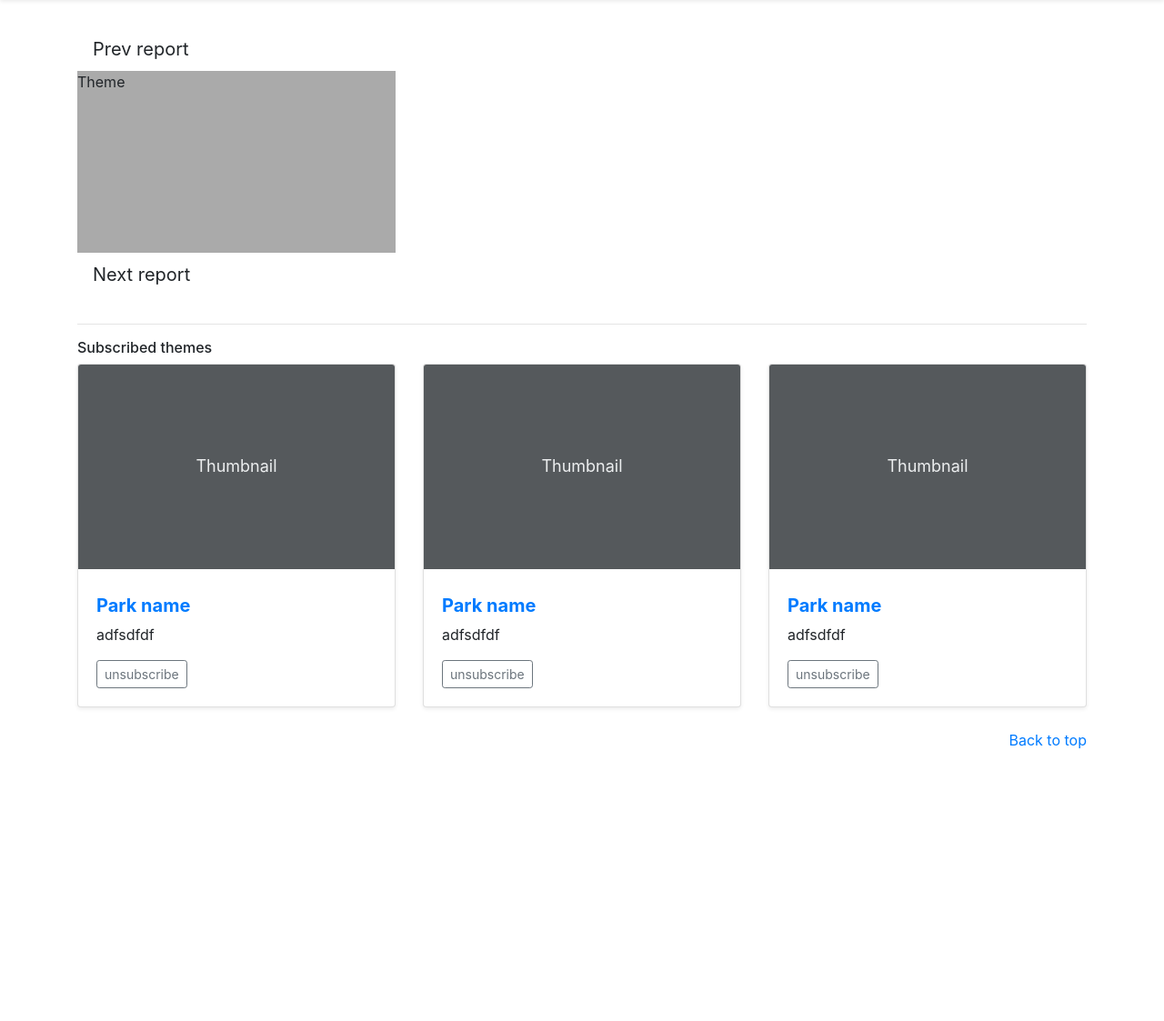
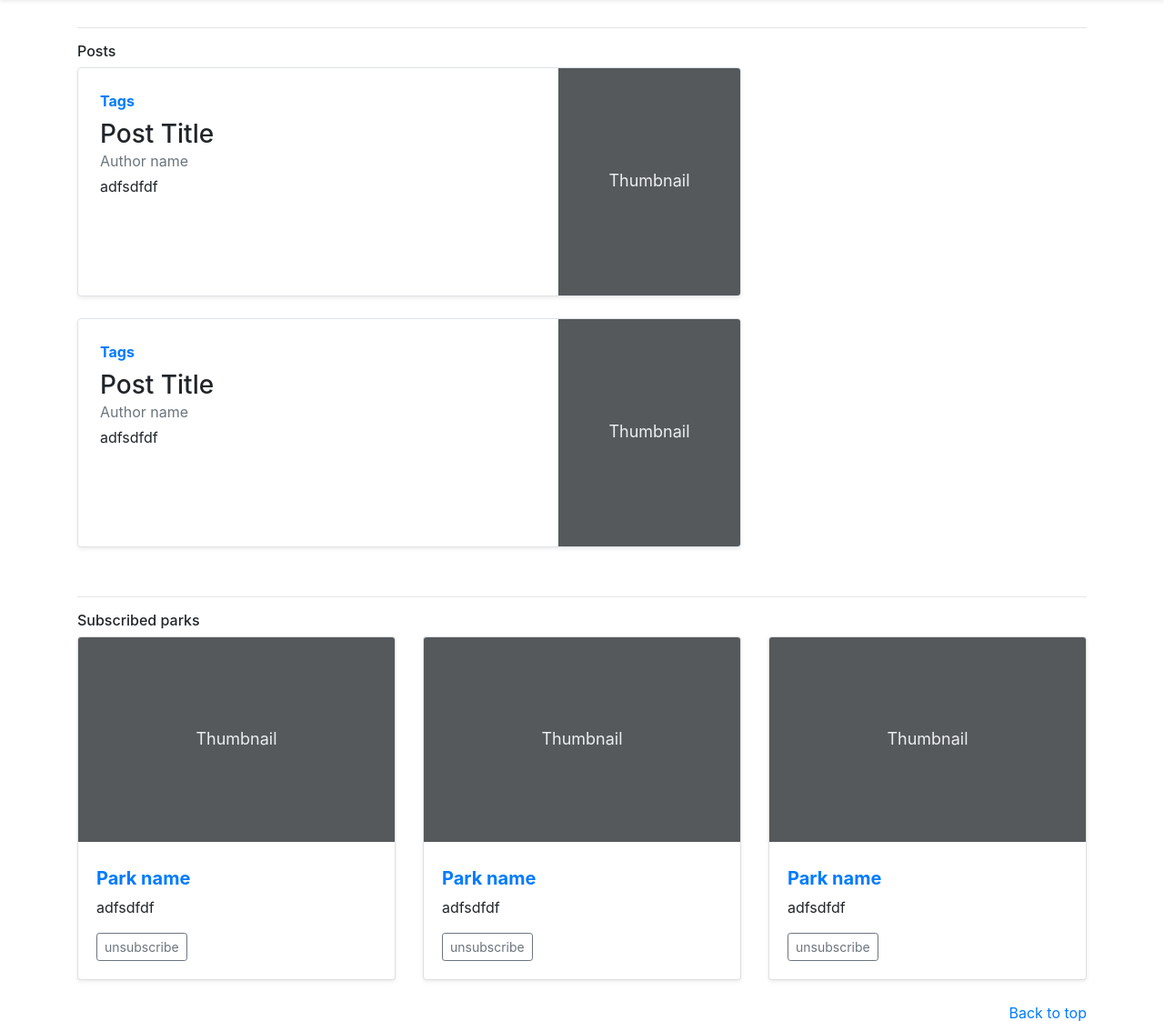
Before and after one commit to nsaranya4/APAD_AmusementParks, a Flask app: page /manage in a window 1280 px wide. Shown: the part 56-1179 px from the top of the page at 91% size. Before the commit the page ends 880 px from the top, so only its background shows below. Run offline with Flask 2, Linux system fonts and the light colour scheme; some libraries are stand-ins or nearby versions.

Commit message:
connecting all pages together

```diff
--- a/ui/AmusePark/amuse-park/app.py
+++ b/ui/AmusePark/amuse-park/app.py
@@ -2,19 +2,36 @@ from flask import Flask, render_template, url_for, request, redirect
 
 app = Flask(__name__)
 
+
+
 @app.route('/')
+def login():
+    return render_template('login.html')
+
+@app.route('/viewing')
 def viewing():
     themes = [{"name": "Park name", "description": "adfsdfdf"},{"name": "Park name", "description": "adfsdfdf"}, {"name": "Park name", "description": "adfsdfdf"}]
     return render_template('viewing.html', themes=themes)
 
 @app.route('/manage')
 def manage():
+    posts = [{"title": "Post Title", "name": "Author name", "description": "adfsdfdf"}, {"title": "Post Title", "name": "Author name", "description": "adfsdfdf"},]
     subscribes = [{"name": "Park name", "description": "adfsdfdf"},{"name": "Park name", "description": "adfsdfdf"}, {"name": "Park name", "description": "adfsdfdf"}]
-    return render_template('manage.html', subscribes=subscribes)
+    return render_template('manage.html', subscribes=subscribes, posts=posts)
 @app.route('/createtheme')
 def createTheme():
 
-        return render_template('createtheme.html')
+    return render_template('createtheme.html')
+
+@app.route('/singletheme')
+def singleTheme():
+
+    return render_template('singletheme.html')
+
+@app.route('/newreport')
+def newReport():
+
+    return render_template('newreport.html')
 
 
 
--- a/ui/AmusePark/amuse-park/templates/base.html
+++ b/ui/AmusePark/amuse-park/templates/base.html
@@ -72,7 +72,7 @@
       <a href="./createtheme" class="navbar-brand d-flex align-items-center">
         <strong>Create</strong>
       </a>
-      <a href="./" class="navbar-brand d-flex align-items-center">
+      <a href="./viewing" class="navbar-brand d-flex align-items-center">
         <strong>Park</strong>
       </a>
       <a href="#" class="navbar-toggler" type="button" data-toggle="collapse" data-target="#search" aria-controls="navbarHeader" aria-expanded="false" aria-label="Toggle navigation">
--- a/ui/AmusePark/amuse-park/templates/login.html
+++ b/ui/AmusePark/amuse-park/templates/login.html
@@ -37,6 +37,9 @@
             <input type="text" class="form-control" placeholder="Google password">
             <br>
             <button type="submit" class="btn btn-danger" role="button">Login</button>
+            <a href="./viewing" class="navbar-brand d-flex align-items-center">
+                <strong>Continue as guest</strong>
+            </a>
         </div>
 
     </div>
--- a/ui/AmusePark/amuse-park/templates/manage.html
+++ b/ui/AmusePark/amuse-park/templates/manage.html
@@ -6,17 +6,33 @@
 {% block body %}
 
 <div class="container" style="margin-top:30px">
+    <hr style="width:100%">
+    <h6 style=text-align:left>Posts</h6>
     <div class="row">
-        <div class="col-sm-4">
-        <a style="text-align:left;" href="#" class="btn btn-default btn-lg" role="link">Prev report</a>
-        <div class="fakeimg">Theme</div>
-        <a style="text-align:right;" href="#" class="btn btn-default btn-lg" role="link">Next report</a>
-        </div>
+        {% for post in posts %}
+        <div class="col-md-8">
+        <a style="text-align:left;" href="#" class="btn btn-default btn-lg" role="link" hidden="true">Prev report</a>
+
+            <div class="row no-gutters border rounded overflow-hidden flex-md-row mb-4 shadow-sm h-md-250 position-relative">
+                <div class="col p-4 d-flex flex-column position-static">
+                    <strong class="d-inline-block mb-2 text-primary">Tags</strong>
+                    <h3 class="mb-0">{{ post.title }}</h3>
+                    <div class="mb-1 text-muted">{{ post.name }}</div>
+                    <p class="card-text mb-auto">{{ post.description }}</p>
+                </div>
+                <div class="col-auto d-none d-lg-block">
+                    <svg class="bd-placeholder-img" width="200" height="250" xmlns="http://www.w3.org/2000/svg" preserveAspectRatio="xMidYMid slice" focusable="false" role="img" aria-label="Placeholder: Thumbnail"><title>Placeholder</title><rect width="100%" height="100%" fill="#55595c"/><text x="50%" y="50%" fill="#eceeef" dy=".3em">Thumbnail</text></svg>
+                </div>
+            </div>
+        <a style="text-align:right;" href="#" class="btn btn-default btn-lg" role="link" hidden="true">Next report</a>
+
     </div>
+    {% endfor %}
+</div>
 </div>
 <div class="container" style="margin-top:30px">
 <hr style="width:100%">
-<h6 style=text-align:left>Subscribed themes</h6>
+<h6 style=text-align:left>Subscribed parks</h6>
 <div class="row">
         {% for subscribe in subscribes %}
         <div class="col-md-4">
--- a/ui/AmusePark/amuse-park/templates/viewing.html
+++ b/ui/AmusePark/amuse-park/templates/viewing.html
@@ -17,7 +17,7 @@
           <div class="card mb-4 shadow-sm">
             <svg class="bd-placeholder-img card-img-top" width="100%" height="225" xmlns="http://www.w3.org/2000/svg" preserveAspectRatio="xMidYMid slice" focusable="false" role="img" aria-label="Placeholder: Thumbnail"><title>Placeholder</title><rect width="100%" height="100%" fill="#55595c"/><text x="50%" y="50%" fill="#eceeef" dy=".3em">Thumbnail</text></svg>
             <div class="card-body">
-              <a href="./" class="navbar-brand d-flex align-items-center">
+              <a href="./singletheme" class="navbar-brand d-flex align-items-center">
                 <strong>{{ theme.name }}</strong>
               </a>
               <p class="card-text">{{ theme.description }}</p>
```
Also changed, not shown: ui/AmusePark/amuse-park/templates/createtheme.html (+8 -4 lines), ui/AmusePark/amuse-park/templates/newreport.html (+9 -44 lines), ui/AmusePark/amuse-park/templates/singleTheme.html (+9 -10 lines), ui/AmusePark/amuse-park/templates/update.html (deleted, +0 -17 lines).
